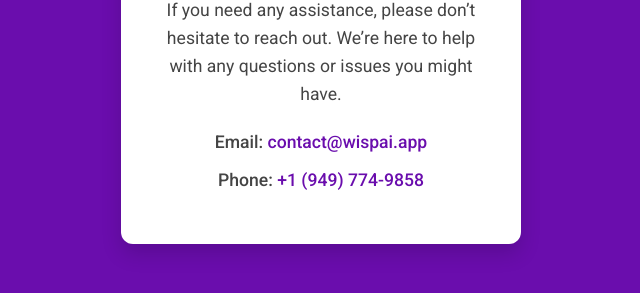
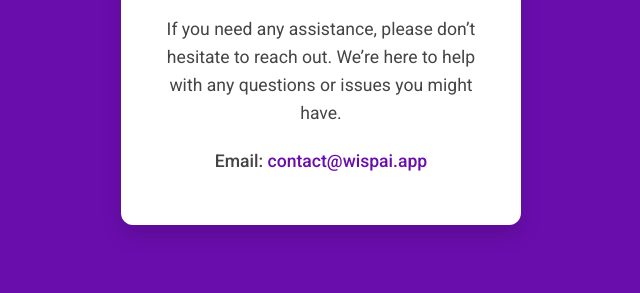
Before and after one commit to Waldo9090/WispAISupport, a plain HTML site: page index.html in a window 1280 px wide. Shown: the part 329-622 px from the top of the page, without its empty margins (319-959 px from the left). Drawn offline with Linux system fonts and the light colour scheme.

Commit message:
Update index.html

```diff
--- a/index.html
+++ b/index.html
@@ -73,7 +73,6 @@
     <p>If you need any assistance, please don’t hesitate to reach out. We’re here to help with any questions or issues you might have.</p>
     <div class="contact-info">
       <p>Email: <a href="mailto:contact@wispai.app">contact@wispai.app</a></p>
-      <p>Phone: <a href="tel:+19497749858">+1 (949) 774-9858</a></p>
     </div>
   </div>
 </body>
```
